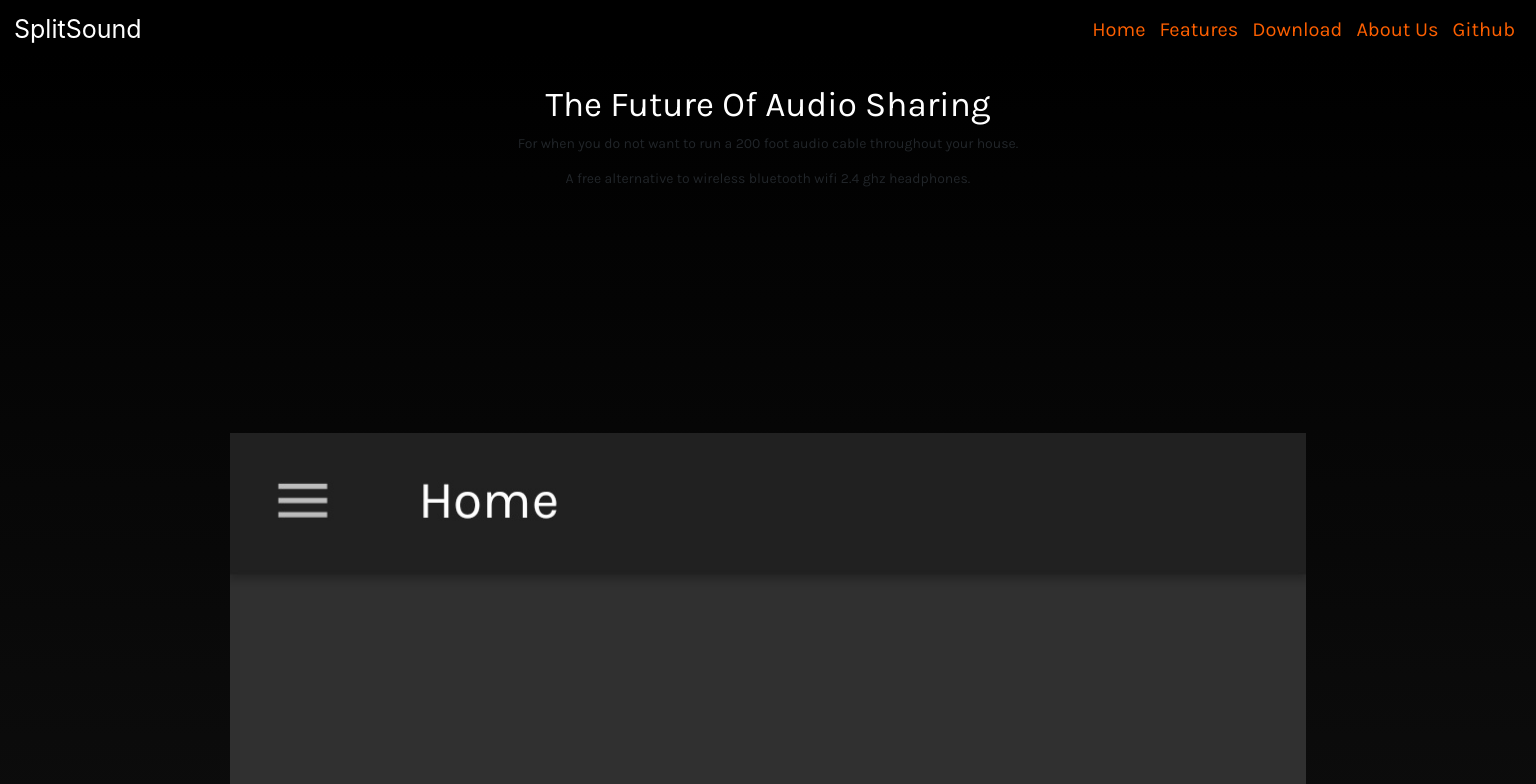
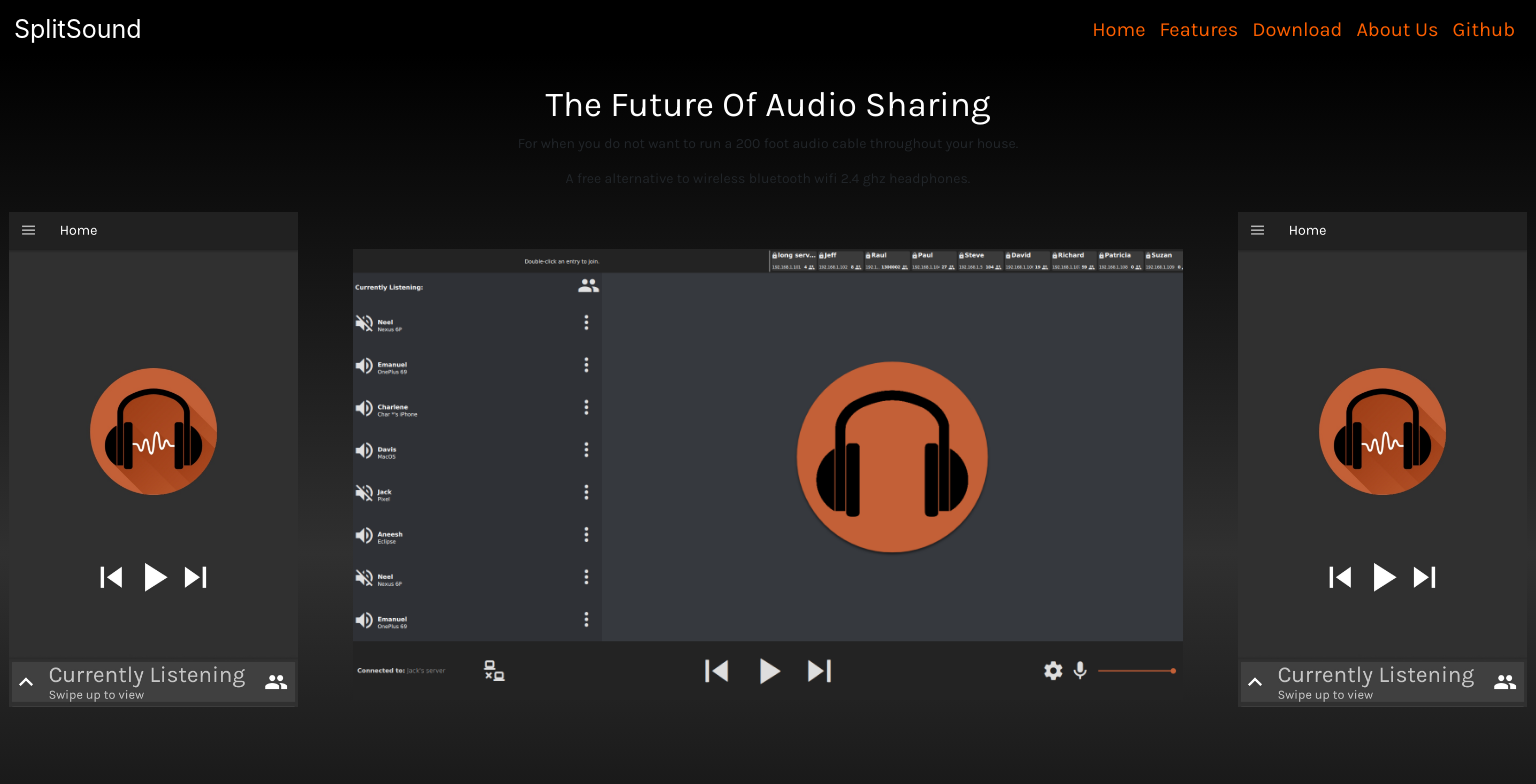
Before and after one commit to symboxtra/SplitSound-Web, a Vue app: page /#/home in a window 1536 px wide. Shown: the top 784 px of the page. Built offline with nearby package versions, Linux system fonts and the light colour scheme.

Commit message:
redid the home screen, I'd say pretty responsive now

```diff
--- a/src/assets/css/components-style/home-style.css
+++ b/src/assets/css/components-style/home-style.css
@@ -1,38 +1,81 @@
-h1{
+h1 {
     color: white !important;
 }
-.intro-text{
+
+.intro-text {
     text-align: center;
 }
+
 @media (min-width: 300px) {
-    .home-grid-wrapper{
+    .home-grid-wrapper {
         display: grid;
         grid-template-rows: 5fr 2fr 5fr;
         justify-items: center;
         grid-template-areas: "ai" "di" "ii"
     }
-    .responsive-img{
+
+    .responsive-img {
         max-width: 100%;
         max-height: 100%;
     }
-    #android-img{
+
+    #android-img {
         padding: 15%;
         grid-area: ai;
     }
-    #ios-img{
+
+    #ios-img {
         padding: 15%;
         grid-area: ii;
     }
-    #desktop-img{
-        padding: 0 5%;
+
+    #desktop-img {
+        padding: 4% 5%;
         grid-area: di;
     }
 }
 
 @media (min-width: 800px) {
+    .home-grid-wrapper {
+        display: grid;
+        grid-template-rows: 5fr 6fr;
+        grid-template-columns: 1fr 1fr;
+        justify-items: center;
+        height: 100vh;
+        grid-template-areas: "di di" "ai ii";
+    }
 
+    #android-img {
+        padding: 3% 0 0;
+    }
+
+    #ios-img {
+        padding: 3% 0 0;
+    }
+
+    #desktop-img {
+        padding: 0 5%;
+    }
 }
 
 @media (min-width: 1400px) {
+    .home-grid-wrapper {
+        display: grid;
+        grid-template-rows: 1fr;
+        grid-template-columns: 1fr 3fr 1fr;
+        justify-items: center;
+        height: 70vh;
+        grid-template-areas: "ai di ii";
+    }
+    #android-img {
+        padding: 3%;
+    }
 
+    #ios-img {
+        padding: 3%;
+    }
+
+    #desktop-img {
+        padding: 5% 5% 0;
+    }
 }
```
